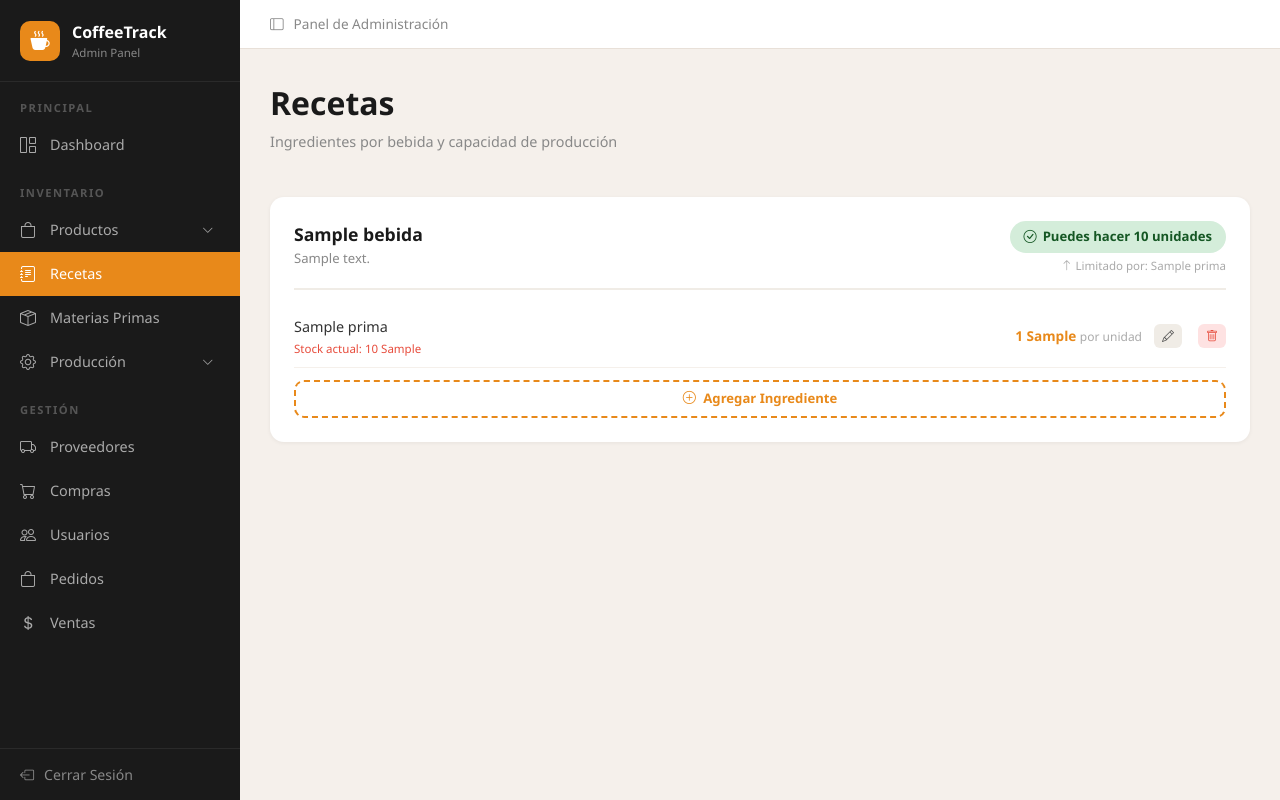
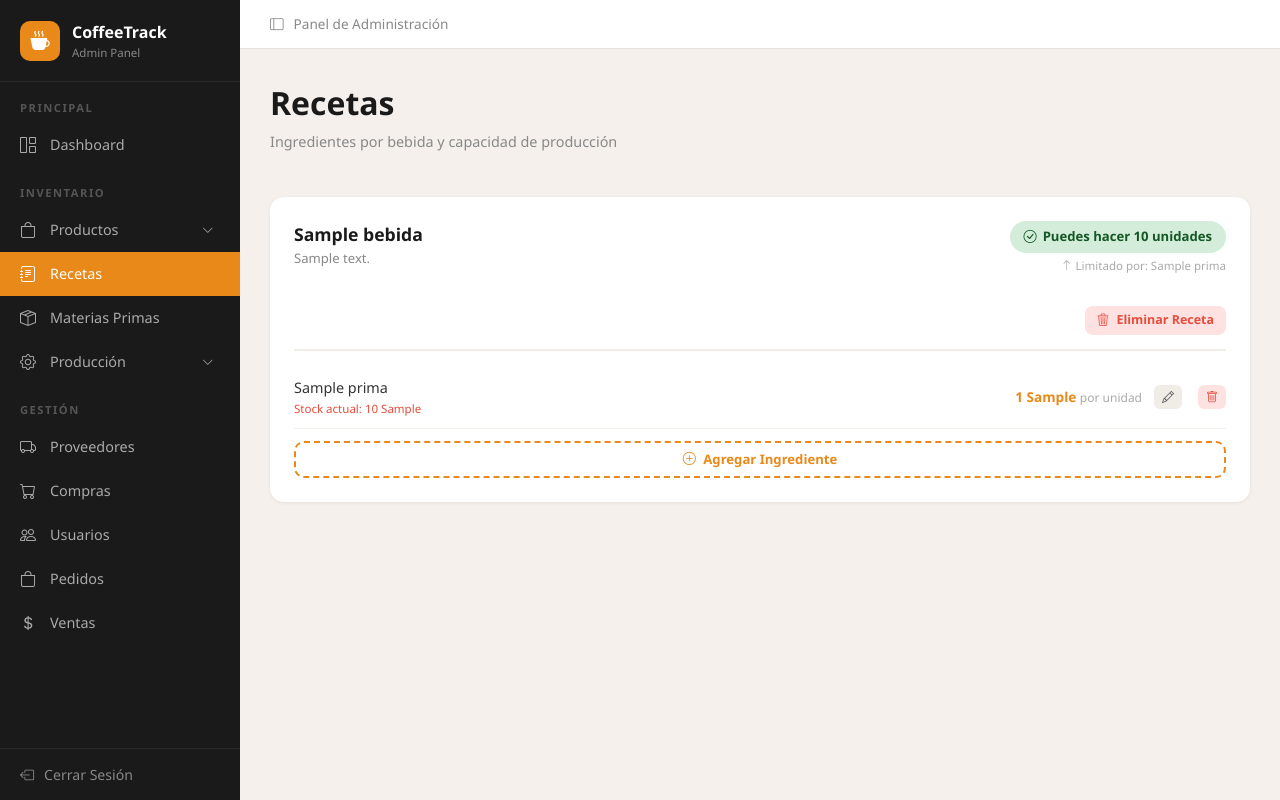
Before and after one commit to IDGS-805-23001546/coffeetrack1, a Flask app: page /admin/recetas/ in a window 1280 px wide. Run offline with Flask 3, Linux system fonts and the light colour scheme; the visitor is signed in with stand-in values (Sample User, id 1); tables that the repository leaves empty hold one stand-in row (values such as "Sample post").

Commit message:
15abr2026.CarlosRios.Añadicion de opcion de borrar receta completa, correcion de un error de sintaxis en rutas de pedidos.

```diff
--- a/app/admin/recetas/routes.py
+++ b/app/admin/recetas/routes.py
@@ -112,3 +112,17 @@ def eliminar(id):
     db.session.delete(receta)
     db.session.commit()
     return jsonify({'ok': True})
+
+@recetas_bp.route('/eliminar_completa/<int:bebida_id>', methods=['POST'])
+@admin_required
+def eliminar_completa(bebida_id):
+    try:
+        bebida = Bebida.query.get_or_404(bebida_id)
+        recetas_count = Receta.query.filter_by(bebida_id=bebida_id).count()
+        Receta.query.filter_by(bebida_id=bebida_id).delete()
+        db.session.commit()
+        flash(f'Receta de "{bebida.nombre}" eliminada. {recetas_count} ingrediente(s) borrados.', 'success')
+    except Exception as e:
+        db.session.rollback()
+        flash(f'Error: {str(e)}', 'danger')
+    return redirect(url_for('admin_recetas.index'))
--- a/app/pedidos/routes.py
+++ b/app/pedidos/routes.py
@@ -96,6 +96,7 @@ def crear():
         return redirect(url_for('carrito.ver_carrito'))
 
     tipo_entrega = request.form.get('tipo_entrega', 'sucursal')
+    metodo_pago = request.form.get('metodo_pago', 'efectivo')
     telefono = request.form.get('telefono') or usuario.telefono or 'N/A'
     direccion = request.form.get('direccion') or usuario.direccion or 'Recoger en sucursal'
 
@@ -119,7 +120,8 @@ def crear():
         notas=request.form.get('notas', ''),
         estado='pendiente',
         hora_estimada_entrega=hora_estimada,
-        dia_entrega=dia_entrega
+        dia_entrega=dia_entrega,
+        metodo_pago_cliente=metodo_pago
     )
     db.session.add(pedido)
     db.session.flush()
--- a/app/templates/admin/recetas.html
+++ b/app/templates/admin/recetas.html
@@ -9,9 +9,9 @@
     .receta-nombre { font-weight: 700; font-size: 1.1rem; color: #1a1a1a; }
     .receta-desc { font-size: 0.82rem; color: #888; margin-top: 2px; }
 
-    .capacidad-badge { display: flex; align-items: center; gap: 6px; padding: 6px 14px; border-radius: 20px; font-size: 0.82rem; font-weight: 700; }
-    .cap-ok  { background: #d4edda; color: #155724; }
-    .cap-low { background: #fff3cd; color: #856404; }
+    .capacidad-badge { display: inline-flex; align-items: center; gap: 6px; padding: 6px 14px; border-radius: 20px; font-size: 0.82rem; font-weight: 700; }
+    .cap-ok   { background: #d4edda; color: #155724; }
+    .cap-low  { background: #fff3cd; color: #856404; }
     .cap-zero { background: #f8d7da; color: #721c24; }
 
     .limitante-tag { font-size: 0.72rem; color: #aaa; margin-top: 4px; text-align: right; }
@@ -28,15 +28,16 @@
     .btn-add-receta:hover { background: #fdf3e7; }
     .stock-indicator { font-size: 0.72rem; color: #aaa; margin-top: 2px; }
     .stock-critico { color: #e74c3c; }
+    .btn-eliminar-receta { background: #fee2e2; border: none; color: #e74c3c; border-radius: 8px; padding: 5px 12px; cursor: pointer; font-size: 0.78rem; font-weight: 600; transition: 0.2s; margin-top: 8px; display: inline-block; }
+    .btn-eliminar-receta:hover { background: #e74c3c; color: white; }
 
-    /* Modal eliminar */
     .modal-eliminar-icon { width: 64px; height: 64px; border-radius: 50%; background: #fee2e2; display: flex; align-items: center; justify-content: center; margin: 0 auto 16px; font-size: 1.8rem; color: #e74c3c; }
     .modal-eliminar-titulo { font-size: 1.1rem; font-weight: 700; color: #1a1a1a; text-align: center; margin-bottom: 8px; }
     .modal-eliminar-sub { font-size: 0.88rem; color: #888; text-align: center; margin-bottom: 20px; }
     .alerta-asociacion { background: #fff3cd; border: 1px solid #ffc107; border-radius: 10px; padding: 12px 16px; margin-bottom: 16px; display: flex; gap: 10px; align-items: flex-start; }
-    .btn-confirmar-eliminar { background: #e74c3c; color: white; border: none; padding: 10px 24px; border-radius: 10px; font-weight: 700; font-size: 0.9rem; cursor: pointer; transition: 0.2s; width: 100%; }
+    .btn-confirmar-eliminar { background: #e74c3c; color: white; border: none; padding: 10px 24px; border-radius: 10px; font-weight: 700; font-size: 0.9rem; cursor: pointer; width: 100%; }
     .btn-confirmar-eliminar:hover { background: #c0392b; }
-    .btn-cancelar-modal { background: #f0ece6; color: #555; border: none; padding: 10px 24px; border-radius: 10px; font-weight: 600; font-size: 0.9rem; cursor: pointer; transition: 0.2s; width: 100%; }
+    .btn-cancelar-modal { background: #f0ece6; color: #555; border: none; padding: 10px 24px; border-radius: 10px; font-weight: 600; font-size: 0.9rem; cursor: pointer; width: 100%; }
     .btn-cancelar-modal:hover { background: #e0dbd4; }
 </style>
 {% endblock %}
@@ -53,6 +54,8 @@
 {% set cap = capacidades.get(bebida.id, 0) %}
 {% set limitante = limitantes.get(bebida.id, '') %}
 <div class="receta-card">
+
+    <!-- HEADER -->
     <div class="receta-header">
         <div>
             <div class="receta-nombre">{{ bebida.nombre }}</div>
@@ -77,9 +80,18 @@
                 <i class="bi bi-arrow-up"></i> Limitado por: {{ limitante }}
             </div>
             {% endif %}
+            <br>
+            <button class="btn-eliminar-receta"
+                    data-id="{{ bebida.id }}"
+                    data-nombre="{{ bebida.nombre }}"
+                    data-ings="{{ bebida.recetas.count() }}"
+                    onclick="abrirEliminarRecetaCompleta(this.dataset.id, this.dataset.nombre, this.dataset.ings)">
+                <i class="bi bi-trash3 me-1"></i> Eliminar Receta
+            </button>
         </div>
     </div>
 
+    <!-- INGREDIENTES -->
     {% if bebida.recetas.all() %}
         {% for r in bebida.recetas.all() %}
         <div class="ingrediente-row" id="ing-row-{{ r.id }}">
@@ -118,6 +130,7 @@
         <p class="text-muted" style="font-size:0.85rem;">Sin ingredientes registrados.</p>
     {% endif %}
 
+    <!-- AGREGAR INGREDIENTE -->
     <form method="POST" action="{{ url_for('admin_recetas.nueva') }}" id="form-receta-{{ bebida.id }}">
         <input type="hidden" name="bebida_id" value="{{ bebida.id }}">
         <div id="nuevos-ings-{{ bebida.id }}"></div>
@@ -130,6 +143,7 @@
             </button>
         </div>
     </form>
+
 </div>
 {% endfor %}
 
@@ -178,12 +192,9 @@
     <div class="modal-dialog modal-dialog-centered" style="max-width:420px;">
         <div class="modal-content" style="border-radius:20px; border:none;">
             <div class="modal-body" style="padding:32px 28px;">
-                <div class="modal-eliminar-icon">
-                    <i class="bi bi-trash3"></i>
-                </div>
+                <div class="modal-eliminar-icon"><i class="bi bi-trash3"></i></div>
                 <div class="modal-eliminar-titulo" id="ingEliminarTitulo">¿Eliminar ingrediente?</div>
                 <div class="modal-eliminar-sub" id="ingEliminarSub"></div>
-
                 <div class="alerta-asociacion">
                     <i class="bi bi-link-45deg" style="color:#856404; font-size:1.2rem; flex-shrink:0; margin-top:2px;"></i>
                     <div>
@@ -191,15 +202,40 @@
                         <div style="font-size:0.82rem; color:#856404;">Este ingrediente forma parte de la receta. Al eliminarlo se recalculará la capacidad de producción.</div>
                     </div>
                 </div>
-
                 <div class="d-grid gap-2">
                     <button type="button" class="btn-confirmar-eliminar" id="btnConfirmarEliminarIng">
                         <i class="bi bi-trash3 me-2"></i>Sí, eliminar ingrediente
                     </button>
-                    <button type="button" class="btn-cancelar-modal" data-bs-dismiss="modal">
-                        Cancelar
-                    </button>
+                    <button type="button" class="btn-cancelar-modal" data-bs-dismiss="modal">Cancelar</button>
                 </div>
+            </div>
+        </div>
+    </div>
+</div>
+
+<!-- MODAL ELIMINAR RECETA COMPLETA -->
+<div class="modal fade" id="modalEliminarReceta" tabindex="-1">
+    <div class="modal-dialog modal-dialog-centered" style="max-width:420px;">
+        <div class="modal-content" style="border-radius:20px; border:none;">
+            <div class="modal-body" style="padding:32px 28px;">
+                <div class="modal-eliminar-icon"><i class="bi bi-trash3"></i></div>
+                <div class="modal-eliminar-titulo" id="recetaEliminarTitulo"></div>
+                <div class="modal-eliminar-sub" id="recetaEliminarSub"></div>
+                <div class="alerta-asociacion">
+                    <i class="bi bi-exclamation-triangle-fill" style="color:#e67e22; font-size:1.1rem; flex-shrink:0; margin-top:2px;"></i>
+                    <div>
+                        <div style="font-weight:700; font-size:0.88rem; color:#856404; margin-bottom:3px;">La bebida se quedará sin receta</div>
+                        <div style="font-size:0.82rem; color:#856404;">No se podrá producir esta bebida hasta que agregues una nueva receta.</div>
+                    </div>
+                </div>
+                <form method="POST" id="formEliminarReceta">
+                    <div class="d-grid gap-2">
+                        <button type="submit" class="btn-confirmar-eliminar">
+                            <i class="bi bi-trash3 me-2"></i>Sí, eliminar receta
+                        </button>
+                        <button type="button" class="btn-cancelar-modal" data-bs-dismiss="modal">Cancelar</button>
+                    </div>
+                </form>
             </div>
         </div>
     </div>
@@ -241,7 +277,9 @@ function agregarIngredienteReceta(bebidaId) {
     const submitArea = document.getElementById('submit-area-' + bebidaId);
     const div = document.createElement('div');
     div.className = 'd-flex gap-2 align-items-center mb-2 mt-2';
-    let options = materias.map(function(m) { return '<option value="' + m.id + '" data-unidad="' + m.unidad + '">' + m.nombre + '</option>'; }).join('');
+    let options = materias.map(function(m) {
+        return '<option value="' + m.id + '" data-unidad="' + m.unidad + '">' + m.nombre + '</option>';
+    }).join('');
     div.innerHTML = '<select name="materia_prima_id[]" class="form-select" style="flex:2;" required><option value="">Seleccionar materia</option>' + options + '</select><input type="number" name="cantidad[]" class="form-control" placeholder="Cant." step="0.01" min="0.01" required style="max-width:90px"><select name="unidad_medida[]" class="form-select" style="max-width:80px"><option value="ml">ml</option><option value="gr">gr</option><option value="unidad">und</option></select><button type="button" class="btn-ing-del" onclick="this.parentElement.remove()"><i class="bi bi-trash"></i></button>';
     container.appendChild(div);
     submitArea.style.display = 'block';
@@ -271,5 +309,12 @@ document.getElementById('formEditarIng').addEventListener('submit', function(e)
         }
     });
 });
+
+function abrirEliminarRecetaCompleta(id, nombre, ings) {
+    document.getElementById('recetaEliminarTitulo').textContent = '¿Eliminar receta de "' + nombre + '"?';
+    document.getElementById('recetaEliminarSub').textContent = 'Esta receta tiene ' + ings + ' ingrediente(s) registrados.';
+    document.getElementById('formEliminarReceta').action = '/admin/recetas/eliminar_completa/' + id;
+    new bootstrap.Modal(document.getElementById('modalEliminarReceta')).show();
+}
 </script>
 {% endblock %}
```
